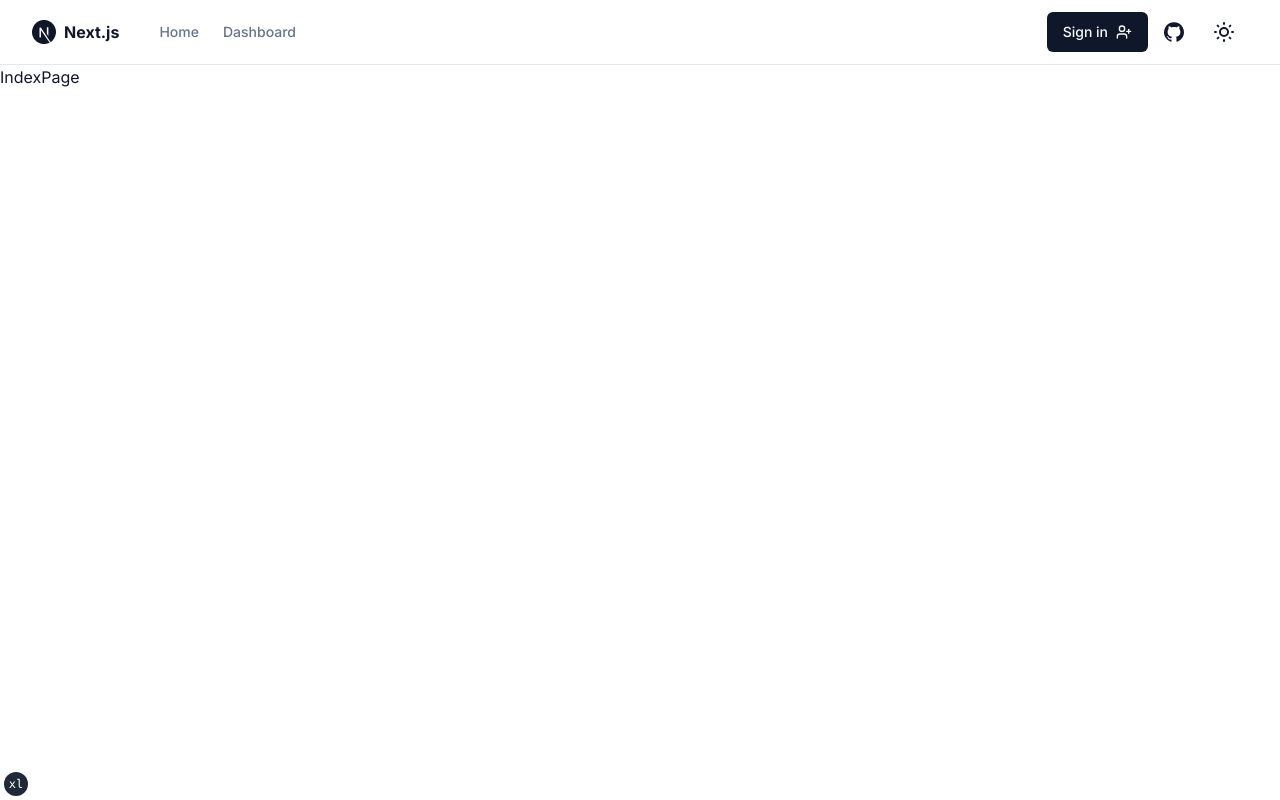
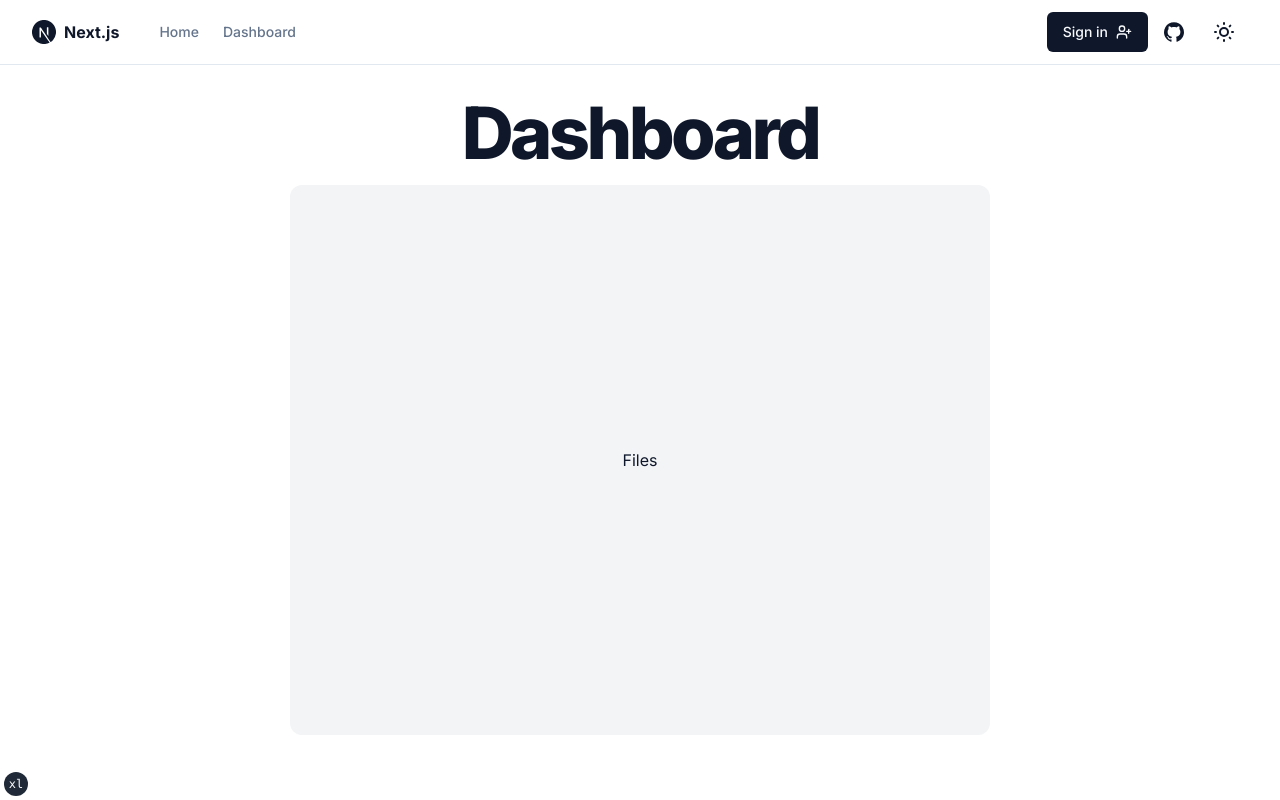
Before and after one commit to arihanv/DocuSight, a Next.js app: page /dashboard in a window 1280 px wide. Built offline with nearby package versions, Linux system fonts and the light colour scheme.

Commit message:
Base UI For Dashboard

```diff
--- a/app/dashboard/page.tsx
+++ b/app/dashboard/page.tsx
@@ -1,12 +1,19 @@
-import React from 'react'
+import React from "react"
 
 type Props = {}
 
 const IndexPage = (props: Props) => {
   return (
-    <div>
-        <h1>IndexPage</h1>
-    </div>
+    <section className="container grid items-center gap-6 pb-8 py-5 md:py-8">
+      <div className="flex flex-col items-center justify-center gap-4 w-full max-w-[950px] m-auto">
+        <h1 className="text-5xl font-extrabold leading-tight tracking-tighter md:text-7xl">Dashboard</h1>
+        <div className="dark:bg-gray-900 bg-gray-100 w-full max-w-[700px] p-2.5 flex items-center justify-center h-[550px] rounded-xl">
+          <div>
+           Files
+          </div>
+        </div>
+      </div>
+    </section>
   )
 }
 
```
